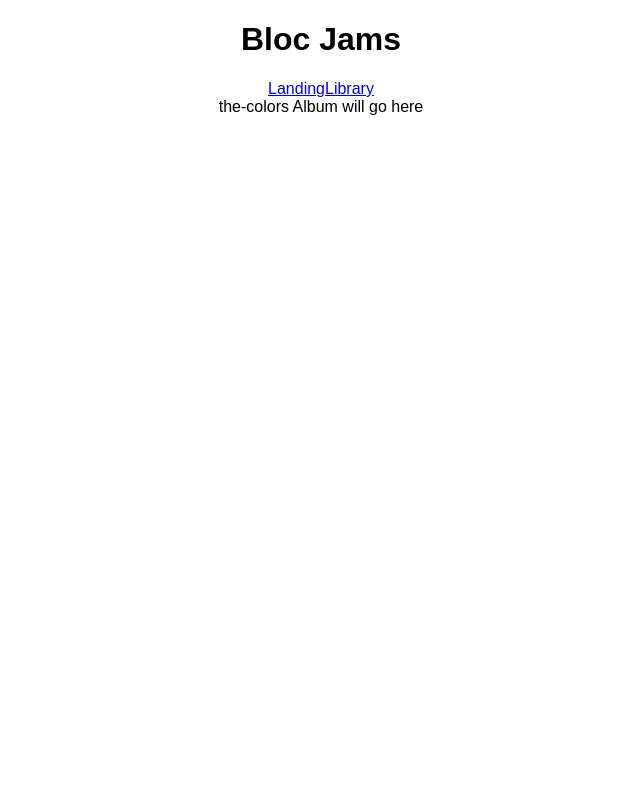
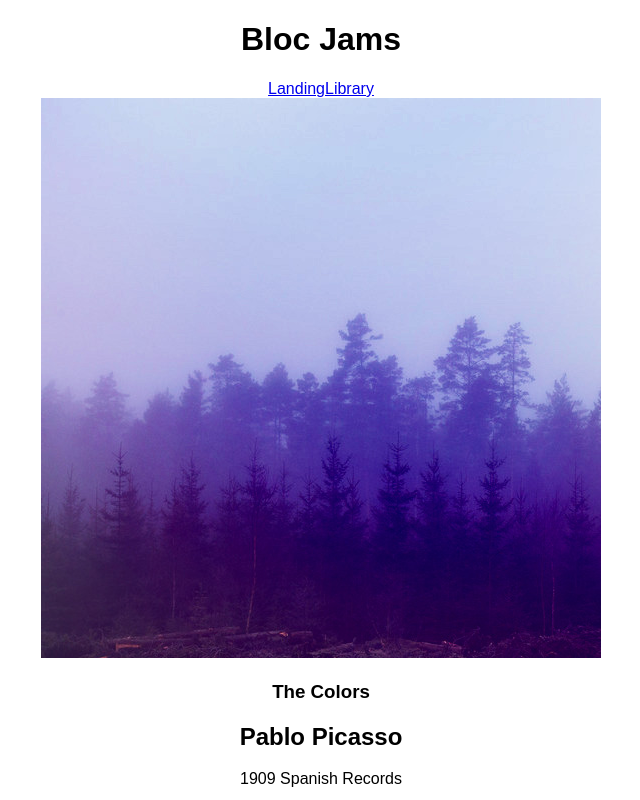
Before and after one commit to jkest90/bloc-jams-react, a React (Create React App) app: page /album/the-colors in a window 1280 px wide. Shown: the whole page, without its empty margins (319-959 px from the left). Built offline with nearby package versions, Linux system fonts and the light colour scheme.

Commit message:
checkpoint-3.6: complete

```diff
--- a/src/components/Album.js
+++ b/src/components/Album.js
@@ -1,10 +1,38 @@
 import React, { Component } from 'react';
+import albumData from './../data/albums';
 
 class Album extends Component {
+   constructor(props) {
+      super(props);
+
+      // retrieve the matching album object and assign it to an album variable.
+      const album = albumData.find(album => {
+         return album.slug === this.props.match.params.slug
+      });
+
+      this.state = {
+         album: album
+      };
+   }
+
    render() {
       return (
          <section className="album">
-            {this.props.match.params.slug} Album will go here
+            <section id="album-info">
+               <div className="album-details">
+                  <img id="album-cover-art" src={this.state.album.albumCover}/>
+                  <h1 id="album-title">{this.state.album.title}</h1>
+                  <h2 className="artist">{this.state.album.artist}</h2>
+                  <div id="release-info">{this.state.album.releaseInfo}</div>
+               </div>
+            </section>
+            <table id="song-list">
+               <colgroup>
+                  <col id="song-number-column" />
+                  <col id="song-title-column" />
+                  <col id="song-duration-column" />
+               </colgroup>
+            </table>
          </section>
       );
    }
```
